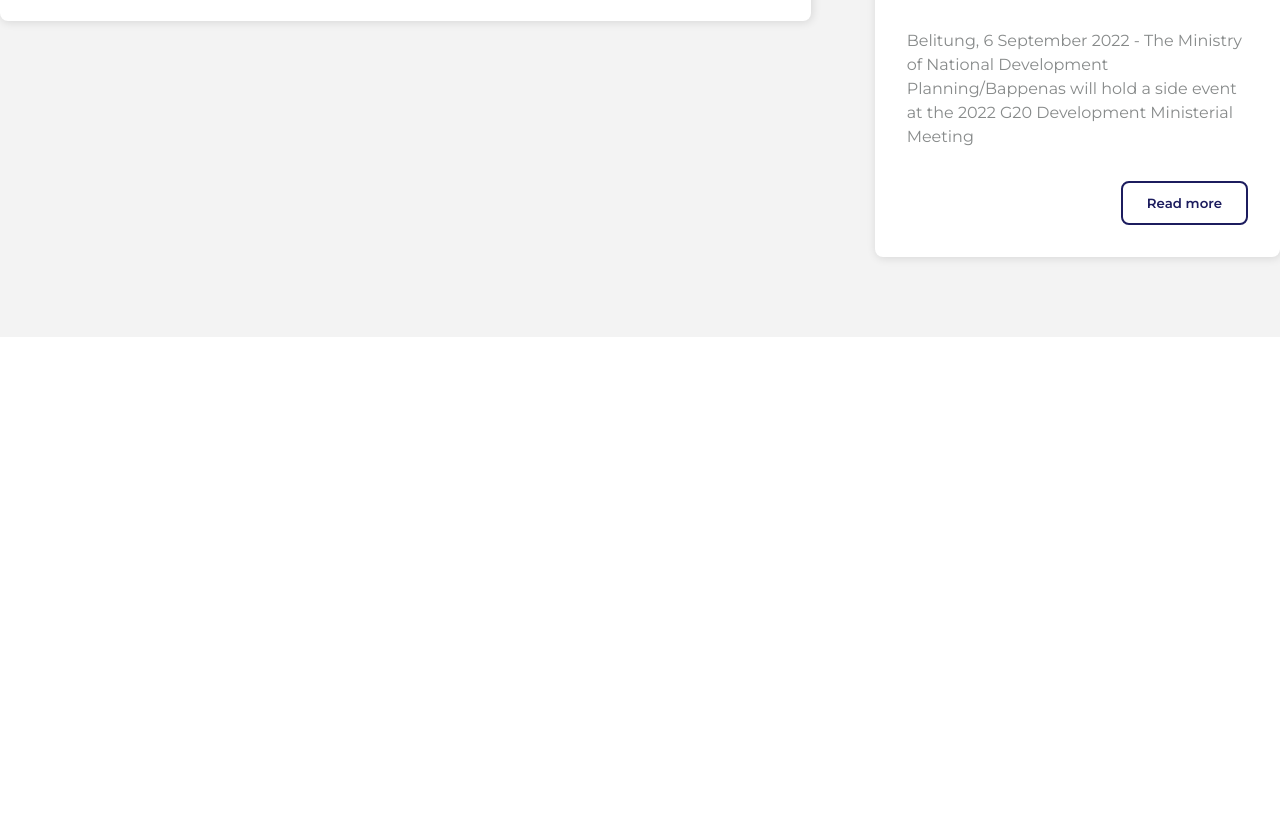
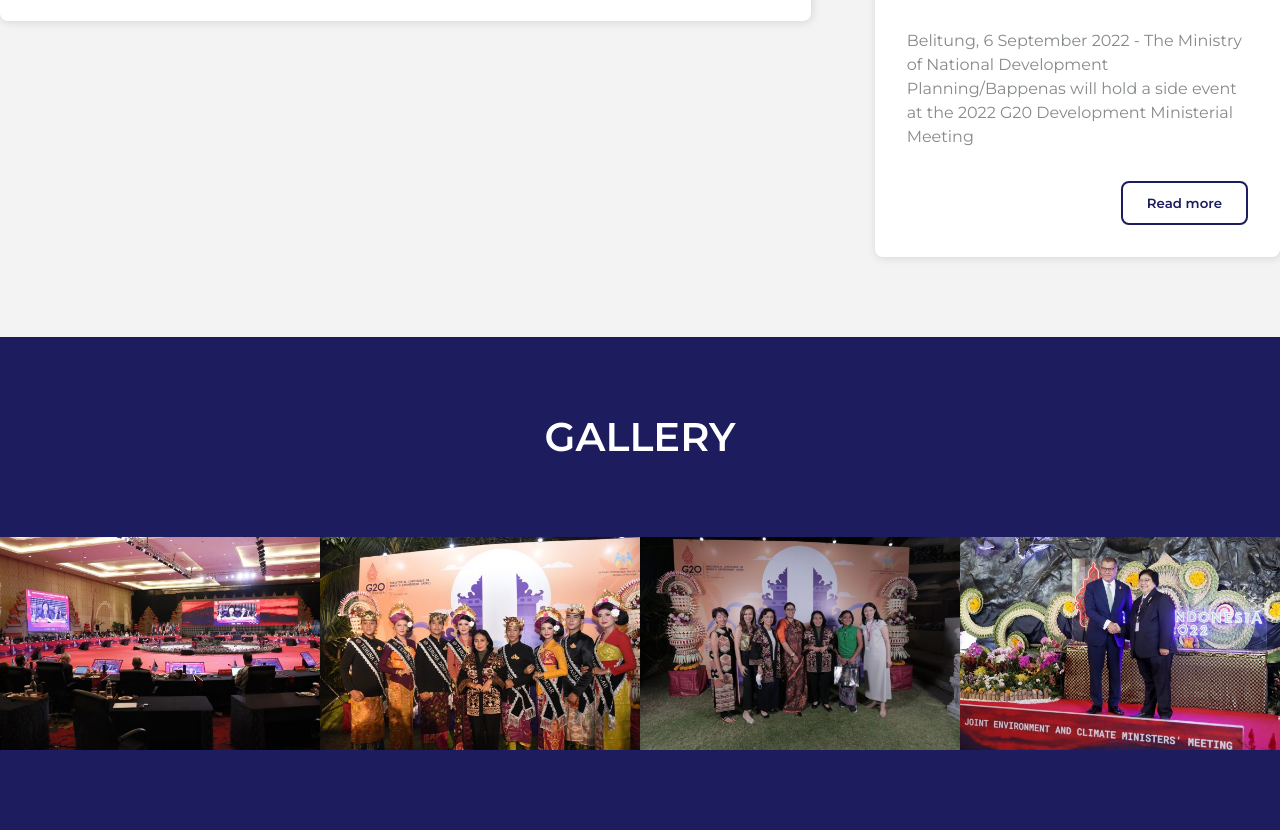
Before and after one commit to christhopermarcelino/g20-indonesia, a plain HTML site: page index.html in a window 1280 px wide. Shown: the part 3503-4333 px from the top of the page. Before the commit the page ends 3840 px from the top, so only its background shows below. Drawn offline with Linux system fonts and the light colour scheme.

Commit message:
feat: add gallery section

```diff
--- a/css/style.css
+++ b/css/style.css
@@ -316,3 +316,31 @@ div#press-release section div.press-release-cards article.press-release-card but
   color: var(--color-white);
   cursor: pointer;
 }
+
+/* Gallery */
+
+div#gallery {
+  display: grid;
+  min-height: 60vh;
+  background-color: var(--color-navy);
+}
+
+div#gallery section {
+  margin: auto;
+  padding-top: 5rem;
+  padding-bottom: 5rem;
+}
+
+div#gallery section h2 {
+  color: var(--color-white);
+}
+
+div#gallery section div.gallery-images {
+  background-color: red;
+  display: flex;
+}
+
+div#gallery section div.gallery-images img {
+  width: 10%;
+  flex: 1;
+}
--- a/index.html
+++ b/index.html
@@ -184,7 +184,17 @@
       </div>
 
       <!-- Gallery -->
-      <div id="gallery"></div>
+      <div id="gallery">
+        <section>
+          <h2>Gallery</h2>
+          <div class="gallery-images">
+            <img src="./assets/images/gallery-1.jpg" alt="Gallery 1" />
+            <img src="./assets/images/gallery-2.jpg" alt="Gallery 2" />
+            <img src="./assets/images/gallery-3.jpg" alt="Gallery 3" />
+            <img src="./assets/images/gallery-4.jpg" alt="Gallery 4" />
+          </div>
+        </section>
+      </div>
 
       <!-- Events -->
       <div id="events"></div>
```
Also changed, not shown: assets/images/gallery-1.jpg (added), assets/images/gallery-2.jpg (added), assets/images/gallery-3.jpg (added), assets/images/gallery-4.jpg (added).
